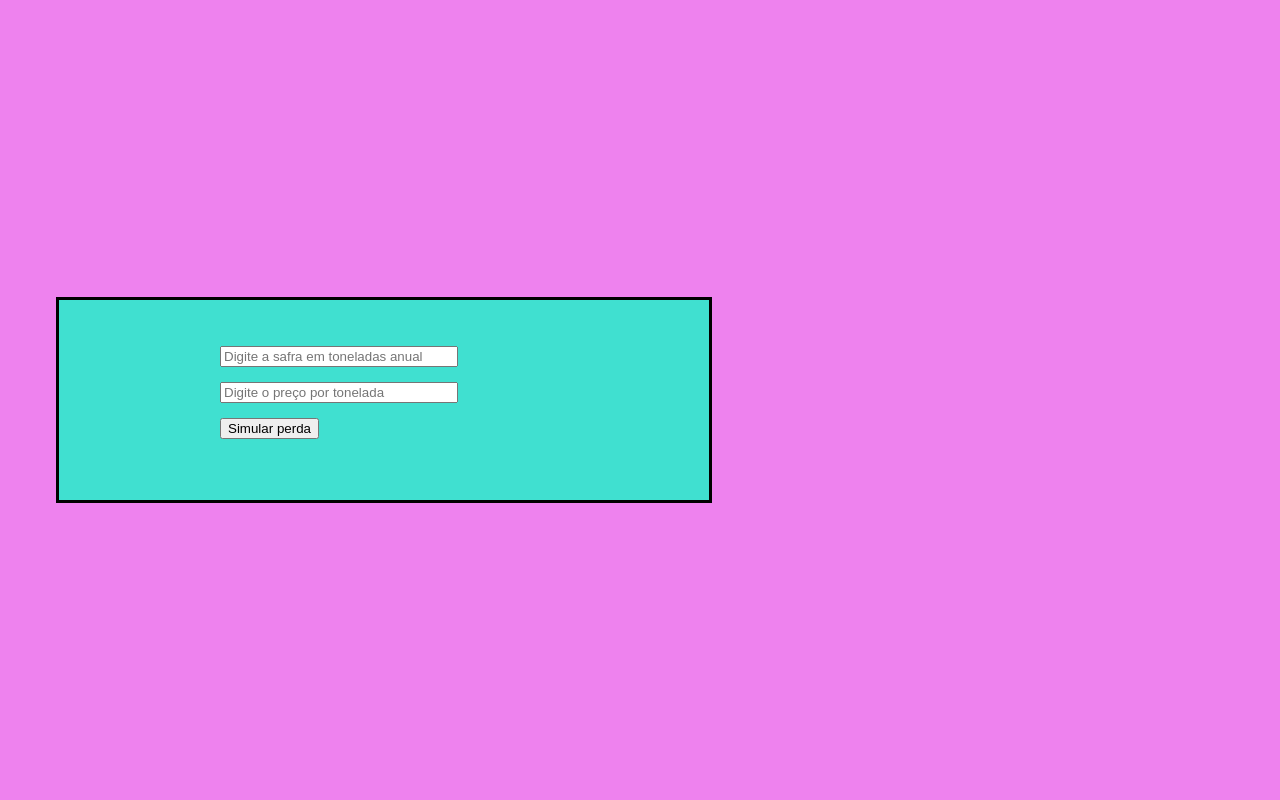
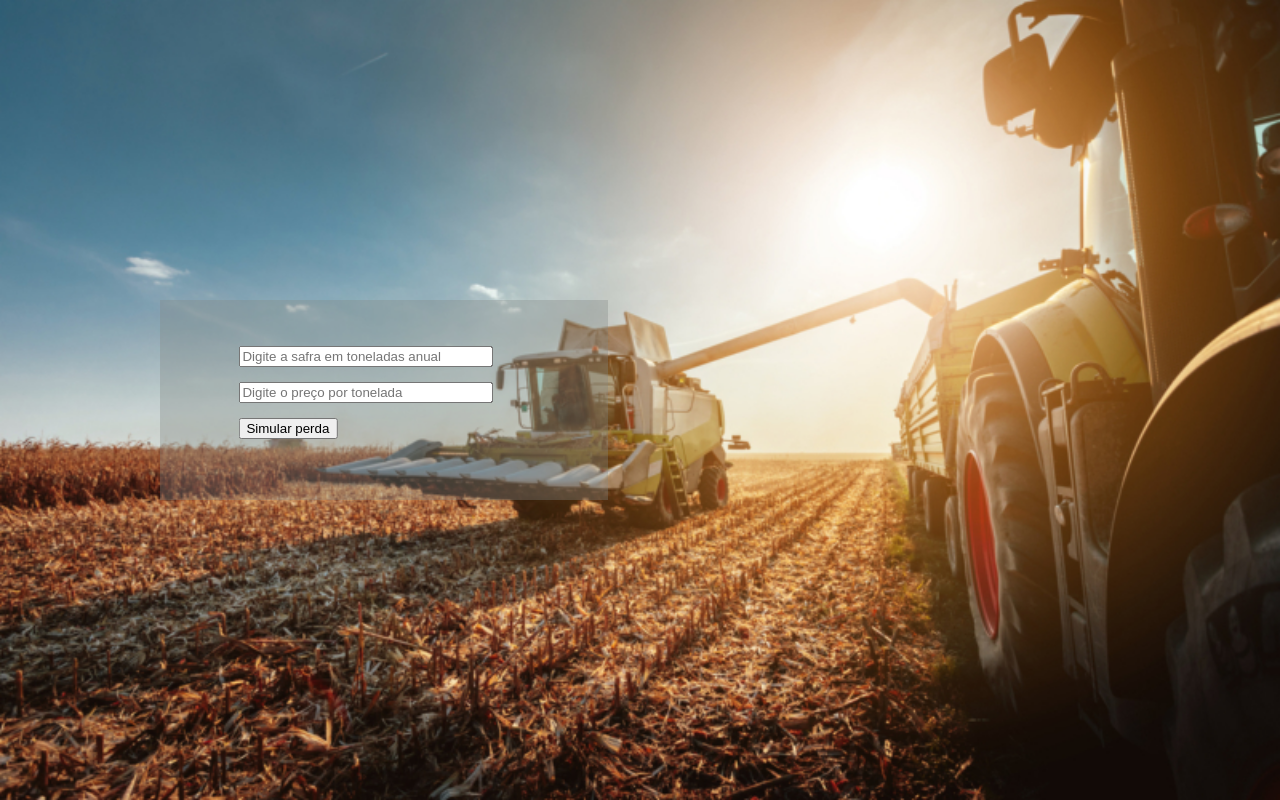
Before and after one commit to BandTec/graos-tec, a plain HTML site: page Site Final/simulador_financeiro.html in a window 1280 px wide. Drawn offline with Linux system fonts and the light colour scheme.

Commit message:
Melhorei o simulador e configurei os arquivos CSS do projeto/site

```diff
--- a/css/simulador.css
+++ b/css/simulador.css
@@ -1,6 +1,8 @@
 
 body{
-background-color: violet;
+background-image: url(../imagens/agricultura.jpg);
+background-repeat: no-repeat;
+background-size: cover;
 }
 
 
@@ -13,13 +15,14 @@ left: 30%;
 }
 
 .caixa {
-width: 650px;
-height: 200px;
-background-color:turquoise;
+width: 35vw;
+height: 25vh;
 border: 1px;
-border-color: black;
+border-color: grey;
 border-style: solid;
 border-width: 3px;
+background-color:rgba(128, 134, 133, 0.342);
+border: 1px;
 }
 
 .alinha_caixa{
@@ -27,14 +30,20 @@ display: absolute;
 top: 50%;
 transform: translate(-50%,-50%);
 position: absolute;
-left: 50%;
+left: 45%;
 }
 
 .espaco_itens{
 margin-bottom: 15px;
-width: 70%;
+width: 100%;
 }
 
 .text_box_style{
 border-radius: 5px;
+height: 5vh;
+width: 20vw;
+background-color: rgba(255, 255, 255, 0.5);
+font-size: large;
+margin-top: 18px;
+
 }
```
Also changed, not shown: Site Final/Cadastro_graos.html (renamed from Site Final/Cadastro_grãos.html, +1 -1 lines), css/stylegraos.css (renamed from css/stylegrãos.css).
